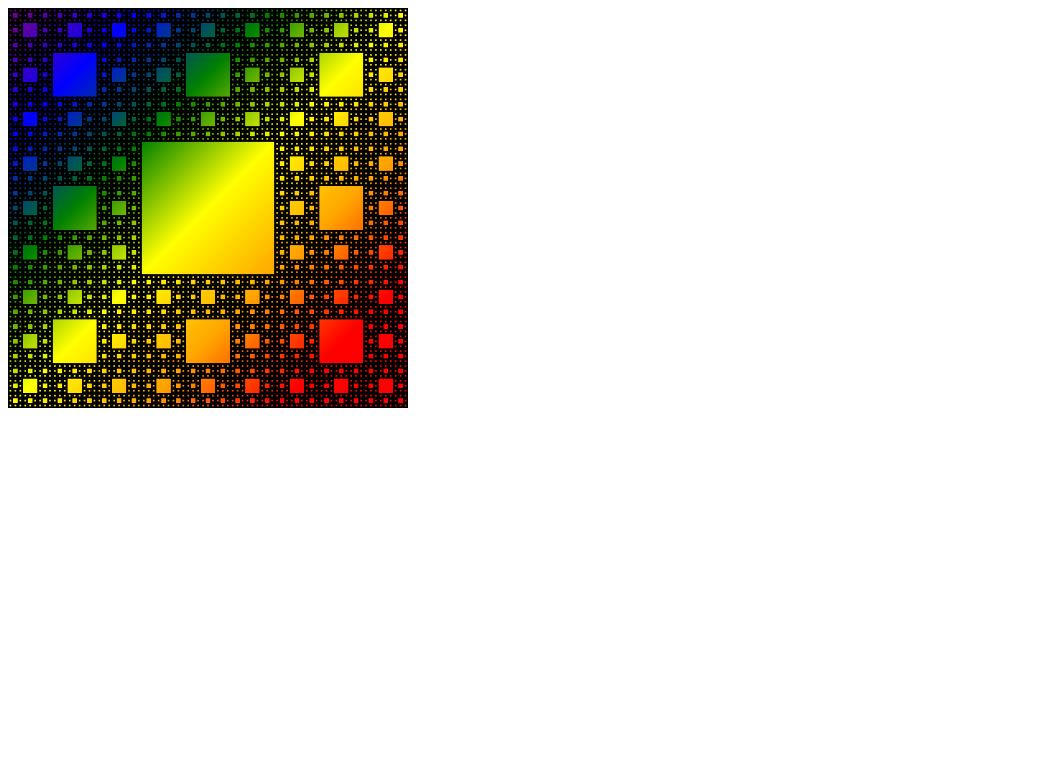
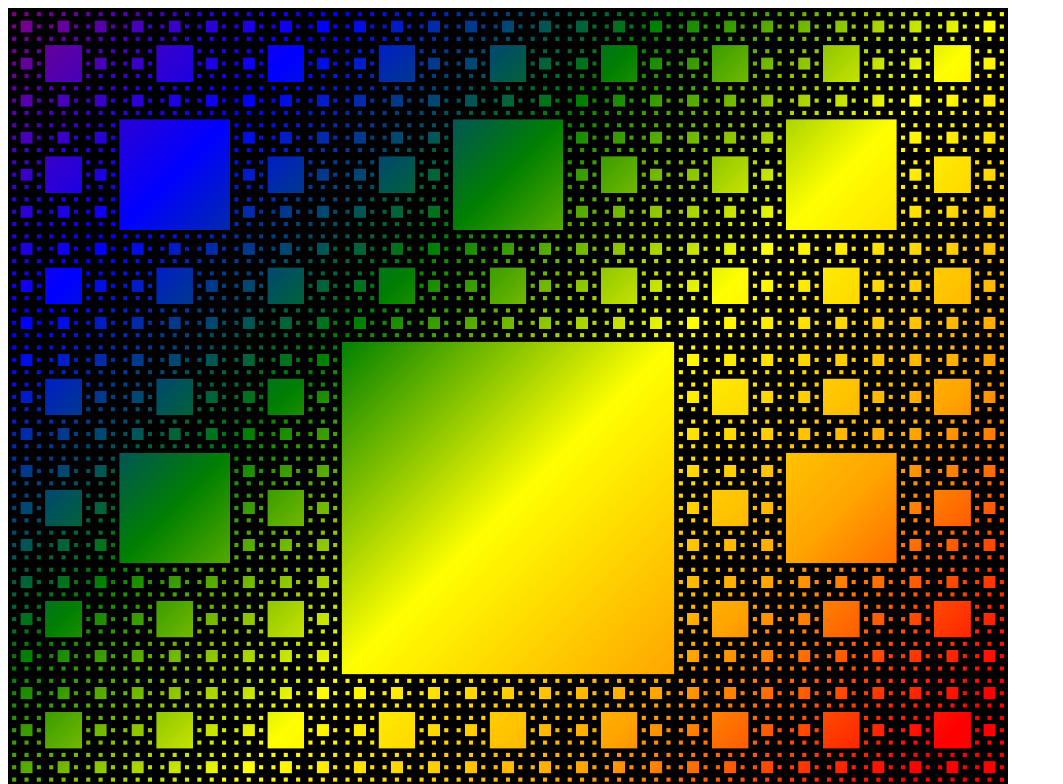
Before and after one commit to faheywf/fractals, a website built with Parcel: page index.html in a window 1280 px wide. Shown: the top 784 px of the page, without its empty margins (0-1063 px from the left). Built offline with nearby package versions, Linux system fonts and the light colour scheme.

Commit message:
Updated code to pass a context around.
Made canvas bigger.

```diff
--- a/index.html
+++ b/index.html
@@ -5,7 +5,7 @@
   </head>
 
   <body>
-    <div id="app"><canvas id="ctx" width="400" height="400"></canvas></div>
+    <div id="app"><canvas id="canvas" width="1000" height="1000"></canvas></div>
 
     <script src="src/index.ts"></script>
   </body>
--- a/src/index.ts
+++ b/src/index.ts
@@ -11,10 +11,9 @@ class Square {
     this.length = length;
   }
 
-  draw(canvas: HTMLCanvasElement, color: FillStyle): void {
-    let c: CanvasRenderingContext2D = canvas.getContext("2d");
-    c.fillStyle = color;
-    c.fillRect(this.x, this.y, this.length, this.length);
+  draw(ctx: CanvasRenderingContext2D, color: FillStyle): void {
+    ctx.fillStyle = color;
+    ctx.fillRect(this.x, this.y, this.length, this.length);
   }
 }
 
@@ -29,38 +28,24 @@ function gradientMaker(canvas: HTMLCanvasElement, colors: string[]): CanvasGradi
 }
 
 function sierpinski(
-  canvas: HTMLCanvasElement,
+  ctx: CanvasRenderingContext2D,
   x: number,
   y: number,
   length: number,
   color: FillStyle,
   depth: number
 ): void {
-  let divisor = 4;
-  let my_gradient = canvas
-    .getContext("2d")
-    .createLinearGradient(x, y, x + length, y + length);
-  my_gradient.addColorStop(0, "purple");
-  my_gradient.addColorStop(0.125, "blue");
-  my_gradient.addColorStop(0.25, "green");
-  my_gradient.addColorStop(0.375, "yellow");
-  my_gradient.addColorStop(0.5, "orange");
-  my_gradient.addColorStop(0.625, "red");
-  my_gradient.addColorStop(0.75, "purple");
-  my_gradient.addColorStop(0.875, "blue");
-  my_gradient.addColorStop(1, "green");
-
   let s = new Square(x, y, length);
-  s.draw(canvas, "black");
+  s.draw(ctx, "black");
   let delta = length / 3;
   let center = new Square(x + delta, y + delta, delta);
-  center.draw(canvas, color);
+  center.draw(ctx, color);
   if (depth >= 1) {
     for (let i = 0; i < 3; i++) {
       for (let j = 0; j < 3; j++) {
         if (i != 1 || j != 1) {
           sierpinski(
-            canvas,
+            ctx,
             x + i * delta,
             y + j * delta,
             delta,
@@ -74,14 +59,14 @@ function sierpinski(
 }
 
 const canvas: HTMLCanvasElement = document.getElementById(
-  "ctx"
+  "canvas"
 ) as HTMLCanvasElement;
-
+const ctx = canvas.getContext("2d");
 sierpinski(
-  canvas,
+  ctx,
   0,
   0,
-  400,
+  1000,
   gradientMaker(canvas, ["purple", "blue", "green", "yellow", "orange", "red"]),
   4
 );
```
Also changed, not shown: readme.md.
